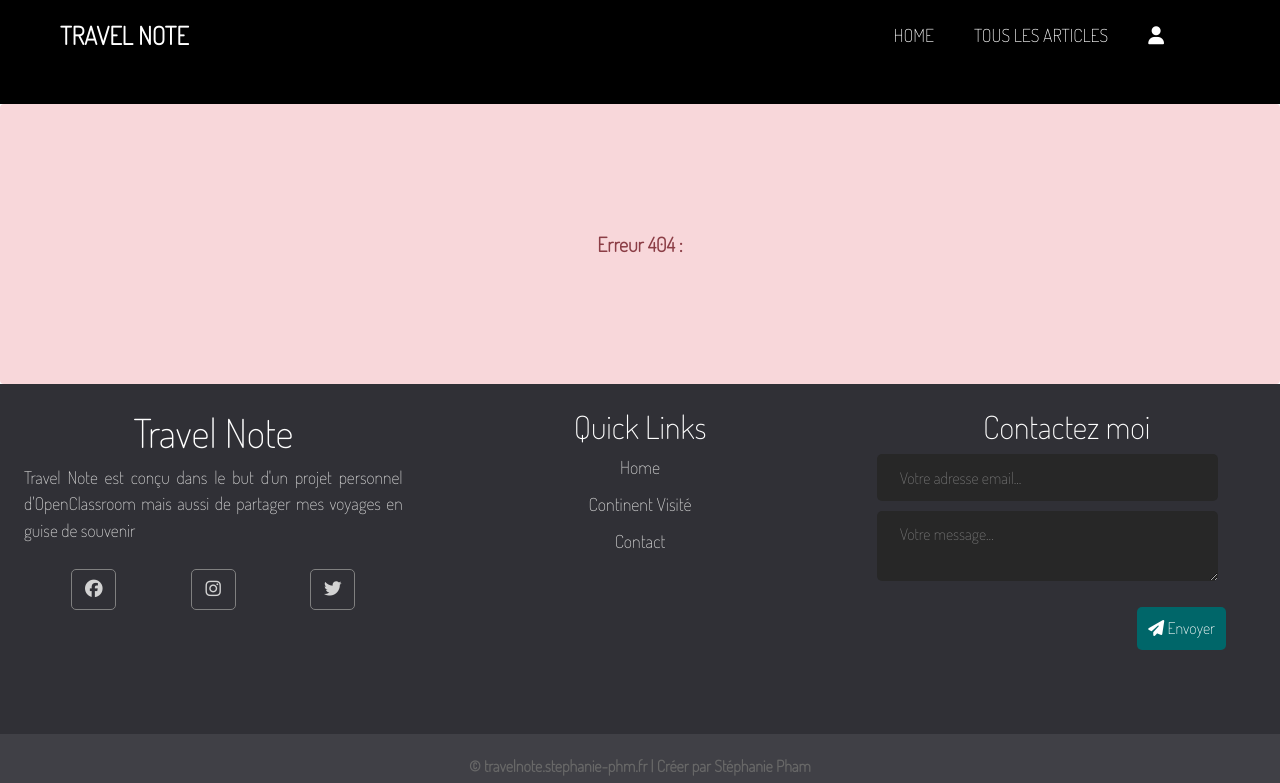
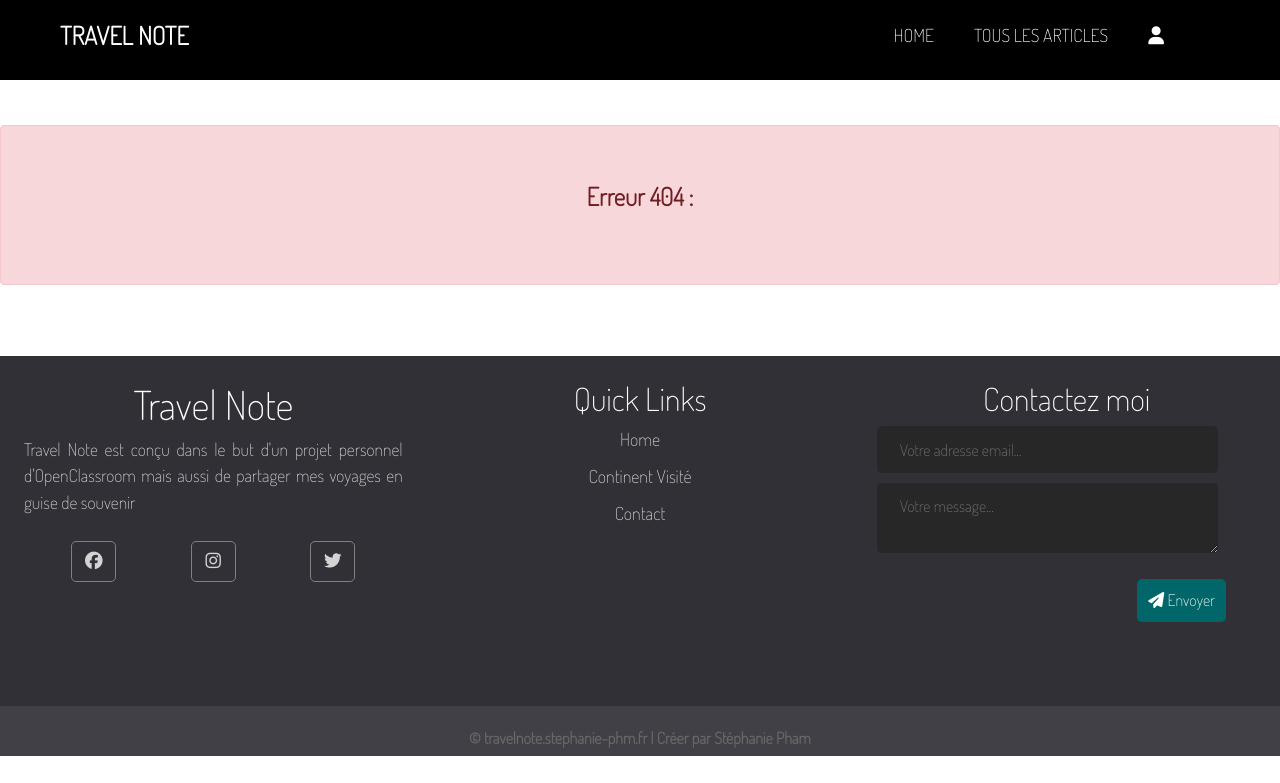
Before and after one commit to stph-phm/Travel-Note, a PHP site: template View/Page/errorMsgBlock.php in a window 1280 px wide. Shown: the top 783 px of the page. Run offline with PHP 8.4, Linux system fonts and the light colour scheme; the template is opened without the code that fills it, so the values that code supplies are empty; some libraries are stand-ins or nearby versions.

Commit message:
Correction edit article (MVC), bloc Msg error CSS/view

```diff
--- a/App/Model/ArticlesManager.php
+++ b/App/Model/ArticlesManager.php
@@ -87,7 +87,7 @@ class ArticlesManager extends Manager
         $reqArticle = $db->prepare('
             UPDATE articles
             SET title = :title, content = :content, continent = :continent, country = :country,
-            region = :regions, city = :city, published_at =  NOW()
+            region = :region, city = :city, published_at =  NOW()
             WHERE id = :id
         ');
 
--- a/Assets/CSS/errorBlock.css
+++ b/Assets/CSS/errorBlock.css
@@ -1,33 +1,15 @@
 /*-----------------------Message Error Block = like Error 404----------------------- */
 
-
-main,
-main .nav-section,
-main .alert{
-    width: 100%;
-    margin: 0;
-    padding: 0;
+.msgError {
+    min-height: 44.5vh;
 }
 
-main .nav-section {
-    height: 13vh;
-    background: black;
-}
-
-main .alert {
-    text-align: center;
-    height: 35vh;
-    display: flex;
-    align-items: center;
-    background: #f8d7da;
-}
-
-main .alert p {
+.msgError .alert.alert-danger {
+    height: 20vh;
     display: flex;
     justify-content: center;
     align-items: center;
-    height: 10vh;
-    font-weight: 700;
-    color: #8b3e46;
-    margin: 0 auto;
+    font-weight: 900;
+    font-size: 25px;
+    margin: 45px 0;
 }
--- a/Assets/CSS/msgError.css
+++ /dev/null
@@ -1,12 +0,0 @@
-.alert {
-    display: flex;
-    align-items: center;
-    justify-content: center;
-    color: #8b3e46;
-    font-size: 20px;
-    font-weight: 600;
-    width: 70%;
-    margin: 0 auto;
-    border-radius: 10px;
-
-}
--- a/View/Articles/editArticleView.php
+++ b/View/Articles/editArticleView.php
@@ -36,7 +36,7 @@
                <label for="content">Contenu du chapitre </label>
 
                <textarea name="content" id="default" class="form-control"
-                    rows="20"><?= $article['content'] ?> </textarea>
+                    rows="15"><?= $article['content'] ?> </textarea>
           </div>
           <button class="btn" type="submit" name="submit">Modifier</button>
      </form>
--- a/View/Page/errorMsg.php
+++ b/View/Page/errorMsg.php
@@ -1,5 +1,3 @@
-<?php if (isset($errorMsg)): ?>
-<div class="alert">
-    <p><?= $errorMsg ?></p>
-</div>
+<?php if(isset($errorMsg)):?>
+<div class="alert alert-danger text-center"> <?= $errorMsg ?> </div>
 <?php endif; ?>
--- a/View/Page/errorMsgBlock.php
+++ b/View/Page/errorMsgBlock.php
@@ -1,12 +1,15 @@
 <?php $title = "Erreur 404" ?>
 
 <?php ob_start(); ?>
-<main>
-    <div class="nav-section"></div>
-    <div class="alert">
-        <p class="text-center">Erreur 404 : <?= $errorMsgBlock  ?></p>
-    </div>
-</main>
+<div class="msgError">
+
+<div class="nav-header"></div>
+<div class="alert alert-danger">
+    <p class="text-center">Erreur 404 : <?= $errorMsgBlock  ?></p>
+</div>
+</div>
+
+
 
 <?php $content = ob_get_clean(); ?>
 <?php include 'view/template.php'; ?>
--- a/View/Registration/loginUserView.php
+++ b/View/Registration/loginUserView.php
@@ -20,7 +20,7 @@
             </form>
 
         </div>
-        <?php include 'View/Page/errorMsg.php'; ?>
+
     </div>
 </div>
 
--- a/View/template.php
+++ b/View/template.php
@@ -34,14 +34,19 @@
           <?php include 'Includes/nav.php'; ?>
 
           <main>
-               <?php $flashMessage = $this->displayFlash;
-          if (!empty($flashMessages)):
-               foreach ($flashMessages as $flash){ ?>
-               <div class="alert alert-<?=$flash['type'] ?> text-center"> <?= $flash['message'] ?> </div>
+              <?php
+              $flashMessages = $this->displayFlash;
 
-               <?php } ?>
-               <?php endif;          ?>
+              if (!empty($flashMessages)) {
+                  foreach ($flashMessages as $flash) { ?>
+                      <div class="alert alert-<?=$flash['type'] ?> text-center"> <?= $flash['message'] ?> </div>
+                  <?php }
+              }
+              ?>
+
                <?= $content ?>
+
+              <?php include 'View/Page/errorMsg.php'; ?>
 
           </main>
 
```
Also changed, not shown: App/Controller/Articles.php (+9 -10 lines), View/gabarit.php (+10 -6 lines).
